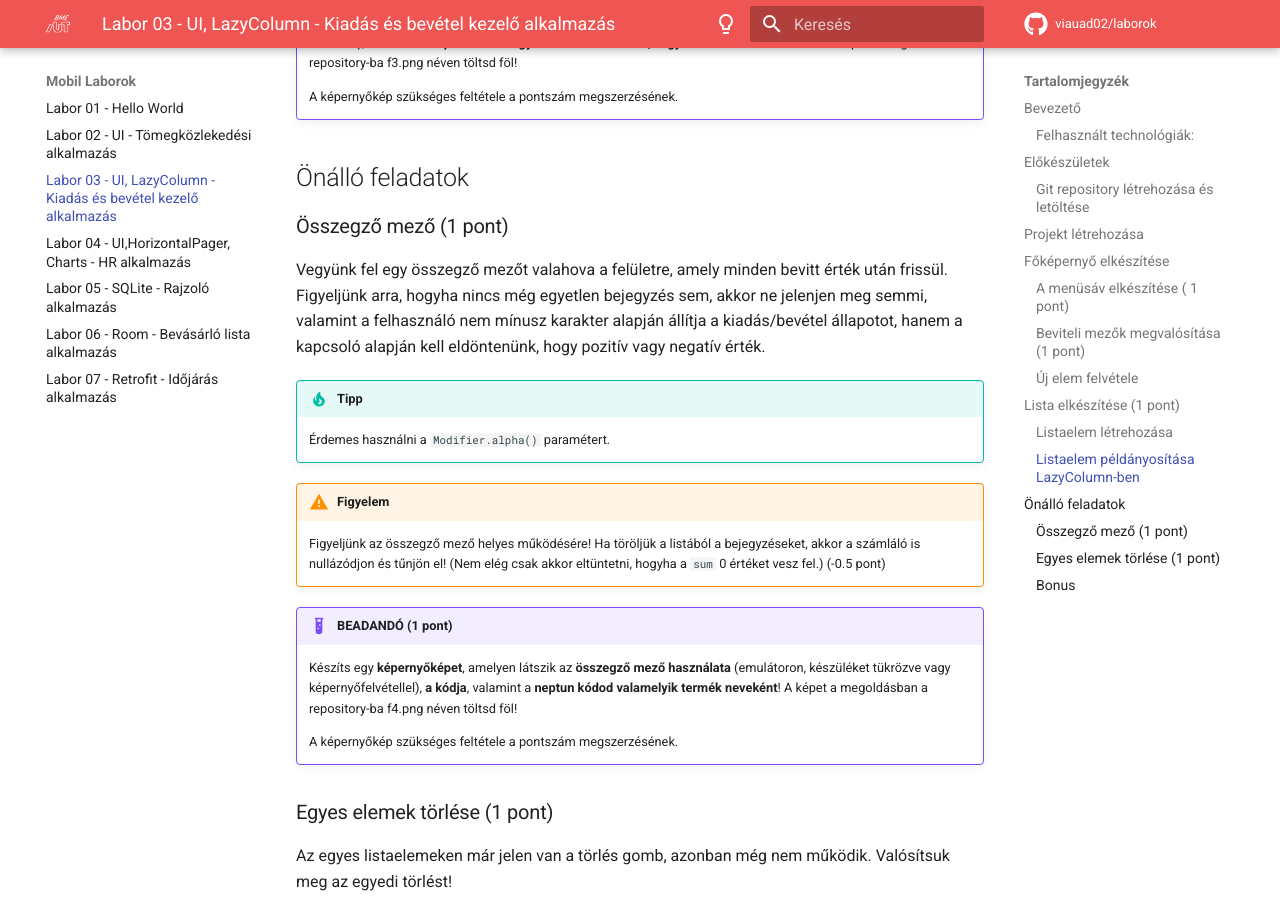
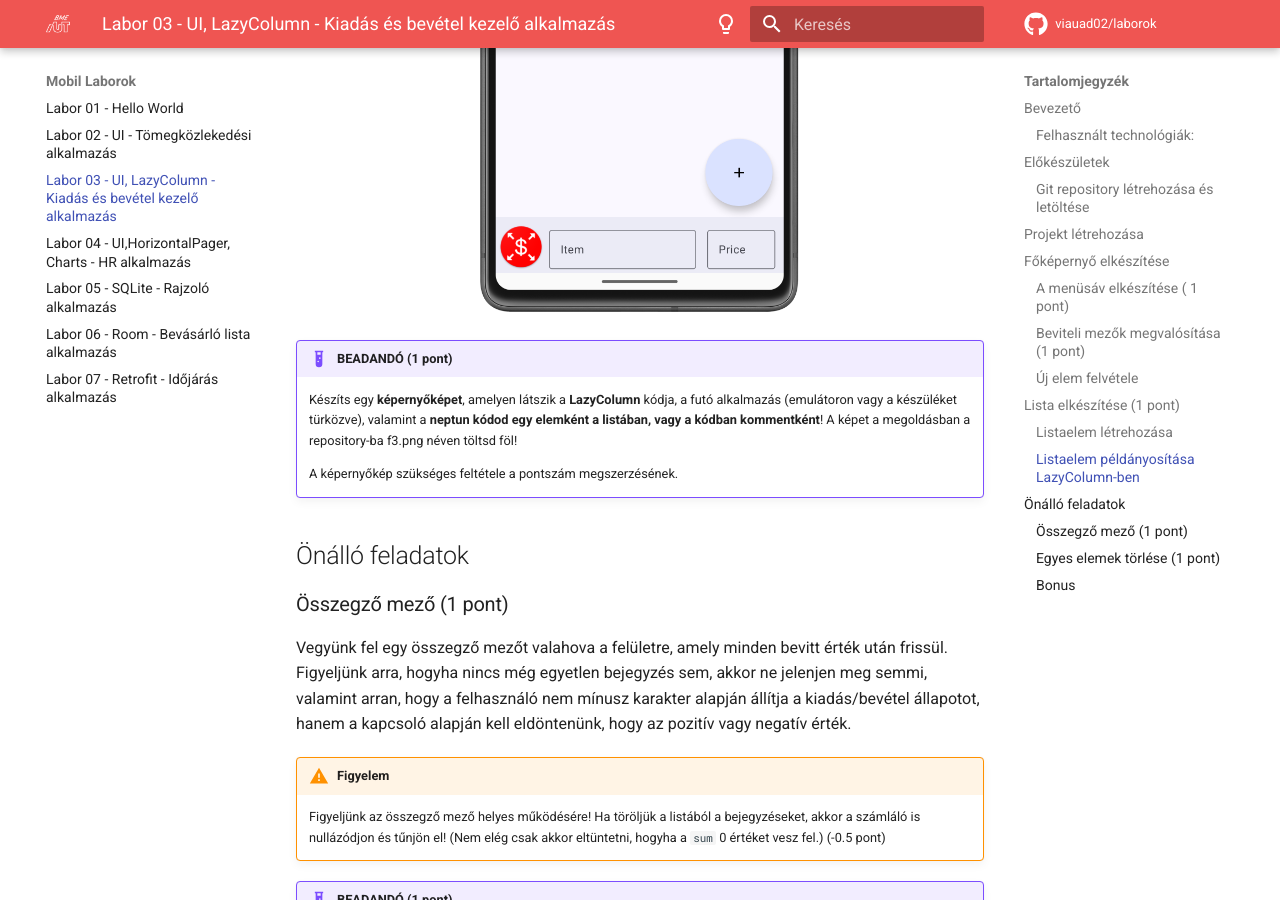
Before and after one commit to VIAUAD02/laborok, an MkDocs documentation site: the page built from docs/laborok/03-android-ui-adv/index.md, in a window 1280 px wide and 900 px high, scrolled down 16438 px. Built offline with MkDocs 1.6.1 and Material for MkDocs 9.7.7, drawn with Linux system fonts in a browser that asks for light colours; comment, search, counter and statistics services are not loaded; some of the changed text lies outside the part shown.

Commit message:
2025 lab03 update

````diff
--- a/docs/laborok/03-android-ui-adv/index.md
+++ b/docs/laborok/03-android-ui-adv/index.md
@@ -21,7 +21,19 @@
 	- Egy gomb a tétel törlésére.
 
 ### Felhasznált technológiák:
-- **Scaffold**, TopBar, BottomBar, FloatingActionButton, Column, Row, Image, Text, Spacer, OutlinedTextField, IconButton, IconToggleButton, **LazyColumn**
+- **Scaffold**,
+- TopBar,
+- BottomBar,
+- FloatingActionButton,
+- Column,
+- Row,
+- Image,
+- Text,
+- Spacer,
+- OutlinedTextField,
+- IconButton,
+- IconToggleButton,
+- **LazyColumn**
 - data class
 
 
@@ -260,7 +272,6 @@
 ```
 
 A `TopAppBar`-nak a cím és a szín mellett megadtunk egy akciót is: egy `IconButton`-t amivel a lista törlését fogjuk majd megvalósítani.
-
 
 Miután elkészültünk a `TopBar`-unkkal, illesszük is ezt be a `MainScreen` beli `Scaffold` megfelelő helyére. Ezt a következő képpen tesszük meg: adunk neki egy tetszőleges *title*-t (általában az alkalmazás nevét), ez most *Android Wallet* lesz, majd egy icon-t. Használjuk az Android Studio beépített iconjait. Ezután meg kell adnunk egy Lambdát, aminek a segítségével leírjuk, hogy mi történjen, hogyha a felhasználó rákattint az iconra. Jelen esetben ki kell ürítenünk a listánkat. Mivel a listánk állapotként van tárolva `val salaryItems = remember { mutableStateListOf<SalaryData>() }`, ezért ha változás történik, akkor az összes Composable újrafordul ami függ tőle:
 
@@ -575,10 +586,7 @@
 
 ### Összegző mező (1 pont)
 
-Vegyünk fel egy összegző mezőt valahova a felületre, amely minden bevitt érték után frissül. Figyeljünk arra, hogyha nincs még egyetlen bejegyzés sem, akkor ne jelenjen meg semmi, valamint a felhasználó nem mínusz karakter alapján állítja a kiadás/bevétel állapotot, hanem a kapcsoló alapján kell eldöntenünk, hogy pozitív vagy negatív érték.
-
-!!!tip "Tipp"
-    Érdemes használni a `Modifier.alpha()` paramétert.
+Vegyünk fel egy összegző mezőt valahova a felületre, amely minden bevitt érték után frissül. Figyeljünk arra, hogyha nincs még egyetlen bejegyzés sem, akkor ne jelenjen meg semmi, valamint arran, hogy a felhasználó nem mínusz karakter alapján állítja a kiadás/bevétel állapotot, hanem a kapcsoló alapján kell eldöntenünk, hogy az pozitív vagy negatív érték.
 
 !!!warning "Figyelem"
 	Figyeljünk az összegző mező helyes működésére! Ha töröljük a listából a bejegyzéseket, akkor a számláló is nullázódjon és tűnjön el! (Nem elég csak akkor eltüntetni, hogyha a `sum` 0 értéket vesz fel.) (-0.5 pont)
````
Also changed, not shown: other parts of docs/laborok/03-android-ui-adv/index.md (+5 -5 lines).
